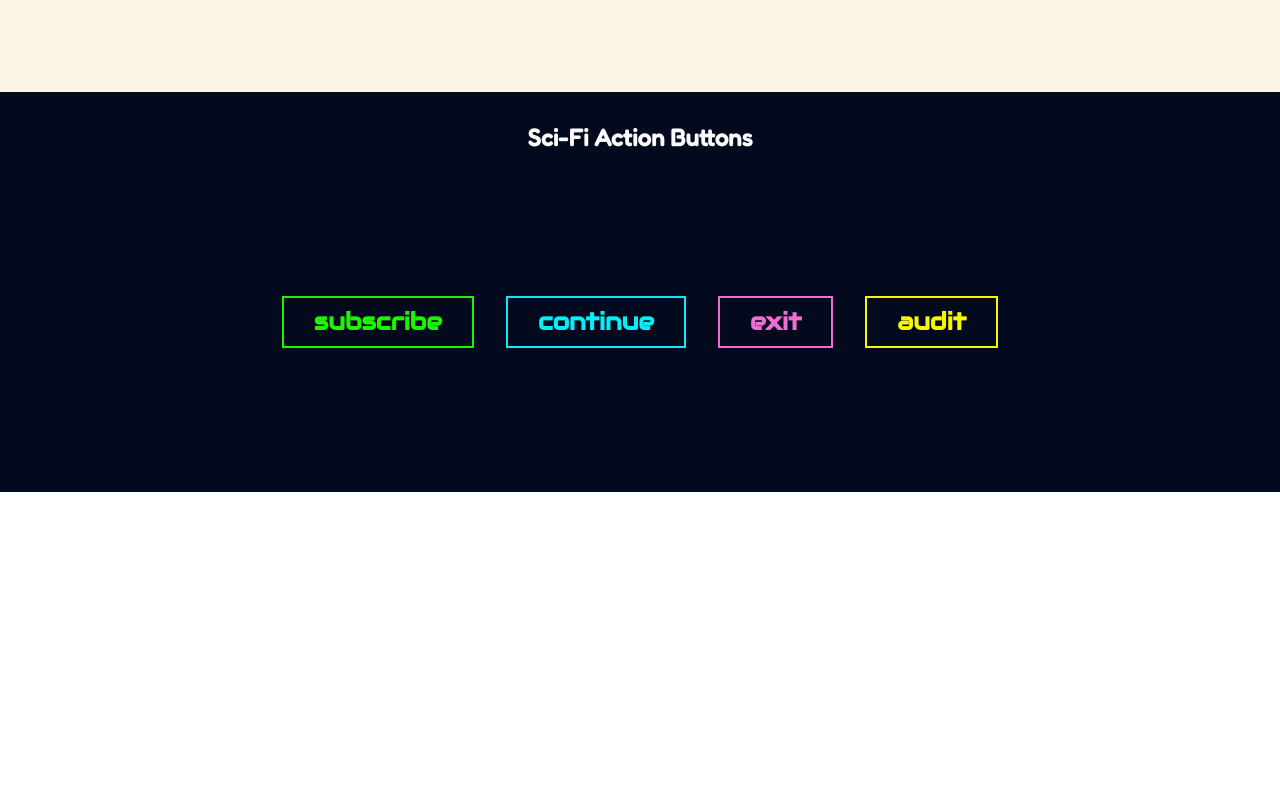
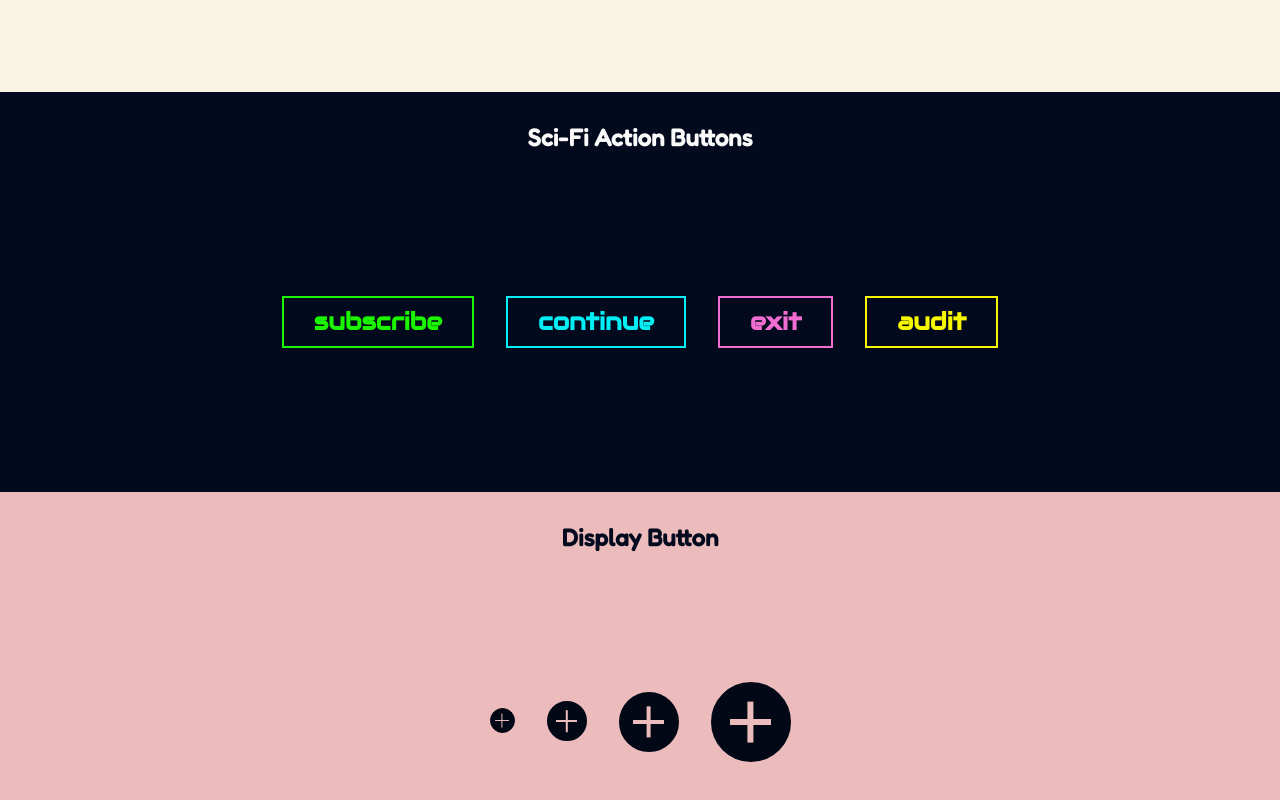
Before and after one commit to devMiguelCarrero/cool-jsx-buttons, a Next.js app: page / in a window 1280 px wide. Shown: the part 1108-1908 px from the top of the page. Before the commit the page ends 1600 px from the top, so only its background shows below. Built offline with nearby package versions, Linux system fonts and the light colour scheme.

Commit message:
add display button

```diff
--- a/src/app/page.tsx
+++ b/src/app/page.tsx
@@ -6,6 +6,7 @@ import SimpleDownloadButton from '@/buttons/SimpleDownloadButton/SimpleDownloadB
 import SciFiActionButton from '@/buttons/SciFiActionButton/SciFiActionButton';
 import Title from '@/components/Title';
 import RepoLink from '@/components/RepoLink/RepoLink';
+import DisplayButtonGrid from '@/buttons/DisplayButton/DisplayButtonGrid';
 
 export default function Home() {
   return (
@@ -94,8 +95,9 @@ export default function Home() {
             <SciFiActionButton variant="yellow-color">audit</SciFiActionButton>
           </GridItem>
         </MainSection>
+        <DisplayButtonGrid />
       </ButtonGrid>
-      <RepoLink link='https://github.com/devMiguelCarrero/cool-jsx-buttons' />
+      <RepoLink link="https://github.com/devMiguelCarrero/cool-jsx-buttons" />
     </main>
   );
 }
--- /dev/null
+++ b/src/buttons/DisplayButton/DisplayButton.js
@@ -0,0 +1,29 @@
+import classes from './display-button.module.scss';
+
+import cx from 'classnames';
+
+const DisplayButton = ({
+  className = null,
+  disabled = false,
+  active = false,
+  size = 'small',
+  ...props
+}) => {
+  const classNames = cx(classes['display-button'], {
+    [className]: className,
+    [classes.active]: active,
+    [classes[`display-button--size-${size}`]]: size,
+  });
+
+  return (
+    <button
+      {...props}
+      type={props.type}
+      className={classNames}
+      disabled={disabled}
+      onClick={props.onClick}
+    ></button>
+  );
+};
+
+export default DisplayButton;
--- /dev/null
+++ b/src/buttons/DisplayButton/DisplayButtonGrid.tsx
@@ -0,0 +1,62 @@
+'use client';
+
+import { FC, useState } from 'react';
+
+import MainSection from '@/components/UI/MainSection';
+import { GridItem } from '@/components/UI/ButtonGrid';
+import Title from '@/components/Title';
+import DisplayButton from './DisplayButton';
+
+const DisplayButtonGrid: FC = () => {
+  const [activeSmall, setActiveSmall] = useState(false);
+  const [activeMedium, setActiveMedium] = useState(false);
+  const [activeBig, setActiveBig] = useState(false);
+  const [activeMassive, setActiveMassive] = useState(false);
+
+  const smallHandler = () => {
+    setActiveSmall((previousSmall) => !previousSmall);
+  };
+  const mediumHandler = () => {
+    setActiveMedium((previousMedium) => !previousMedium);
+  };
+  const bigHandler = () => {
+    setActiveBig((previousBig) => !previousBig);
+  };
+  const massiveHandler = () => {
+    setActiveMassive((previousMassive) => !previousMassive);
+  };
+
+  return (
+    <MainSection
+      color="#030A1D"
+      title={
+        <Title tag="h2" variant="regular">
+          Display Button
+        </Title>
+      }
+      backgroundColor="#ecbcbd"
+    >
+      <GridItem>
+        <DisplayButton active={activeSmall} onClick={smallHandler} />
+      </GridItem>
+      <GridItem>
+        <DisplayButton
+          size="medium"
+          active={activeMedium}
+          onClick={mediumHandler}
+        />
+      </GridItem>
+      <GridItem>
+        <DisplayButton size="big" active={activeBig} onClick={bigHandler} />
+      </GridItem>
+      <GridItem>
+        <DisplayButton
+          size="massive"
+          active={activeMassive}
+          onClick={massiveHandler}
+        />
+      </GridItem>
+    </MainSection>
+  );
+};
+export default DisplayButtonGrid;
--- /dev/null
+++ b/src/buttons/DisplayButton/display-button.module.scss
@@ -0,0 +1,71 @@
+$background-color: #030a1d;
+$color: #fff;
+$icon-stroke: 1px;
+$button-gap: 40%;
+$transition-timing: cubic-bezier(0.22, 0.68, 0, 1.71);
+$transition-time: 0.4s;
+
+$sizes: (
+  ('small', 25px, 1px),
+  ('medium', 40px, 2px),
+  ('big', 60px, 4px),
+  ('massive', 80px, 6px)
+);
+
+.display-button {
+  position: relative;
+  display: inline-flex;
+  align-items: center;
+  justify-content: center;
+  border-radius: 50%;
+  background-color: $background-color;
+  color: $color;
+  width: 25px;
+  height: 25px;
+  transition: background-color $transition-time $transition-timing,
+    color $transition-time $transition-timing;
+  cursor: pointer;
+  font-weight: bold;
+  font-size: 15px;
+  mix-blend-mode: multiply;
+
+  &::before,
+  &::after {
+    content: '';
+
+    background-color: currentColor;
+    position: absolute;
+  }
+
+  &::after {
+    transform: rotate(90deg);
+  }
+
+  &.active {
+    &::after {
+      transform: rotate(0deg);
+    }
+  }
+
+  &:hover {
+    outline: none;
+    background-color: transparent;
+    color: $background-color;
+  }
+
+  @each $name, $width, $stroke in $sizes {
+    &--size-#{$name} {
+      width: $width;
+      height: $width;
+      border: solid $stroke $background-color;
+      &::before,
+      &::after {
+        width: calc(100% - ($button-gap));
+        height: $stroke;
+        top: calc(50% - (#{$stroke} / 2));
+        left: calc(#{$button-gap} / 2);
+        transition: transform $transition-time $transition-timing;
+      }
+    }
+  }
+}
```
